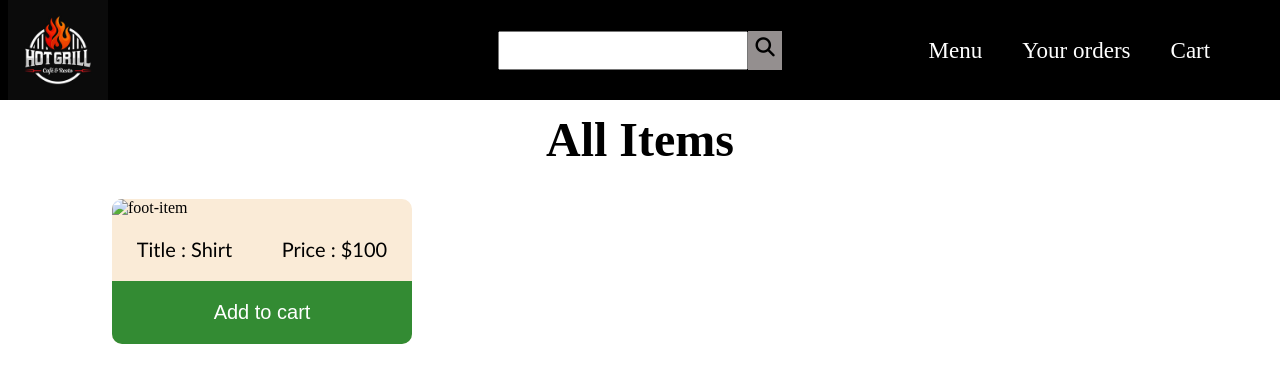
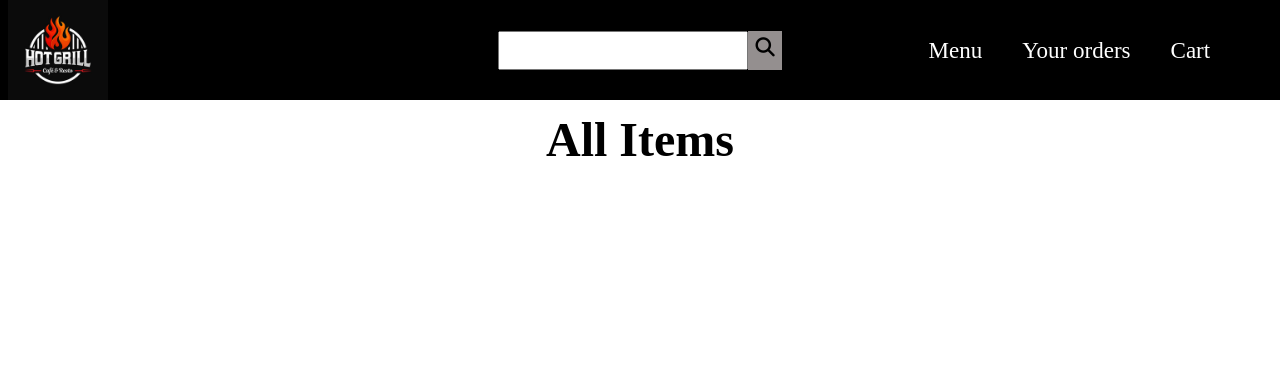
Before and after one commit to bhargavsai15/Contest3-F2, a plain HTML site: page index.html in a window 1280 px wide. Drawn offline with Linux system fonts and the light colour scheme; no server answers.

Commit message:
Update index.html

```diff
--- a/index.html
+++ b/index.html
@@ -24,14 +24,7 @@
     <main class="main-container">
         <h1>All Items</h1>
         <div class="cards-container">
-            <div class="card">
-                <img src="" alt="foot-item">
-                <div class="item-info">
-                    <p>Title : Shirt</p>
-                    <p>Price : $100</p>
-                </div>
-                <button class="btn">Add to cart</button>
-            </div>
+        </div>
     </main>
     <script
     src="https://kit.fontawesome.com/81411c5d26.js"
```
